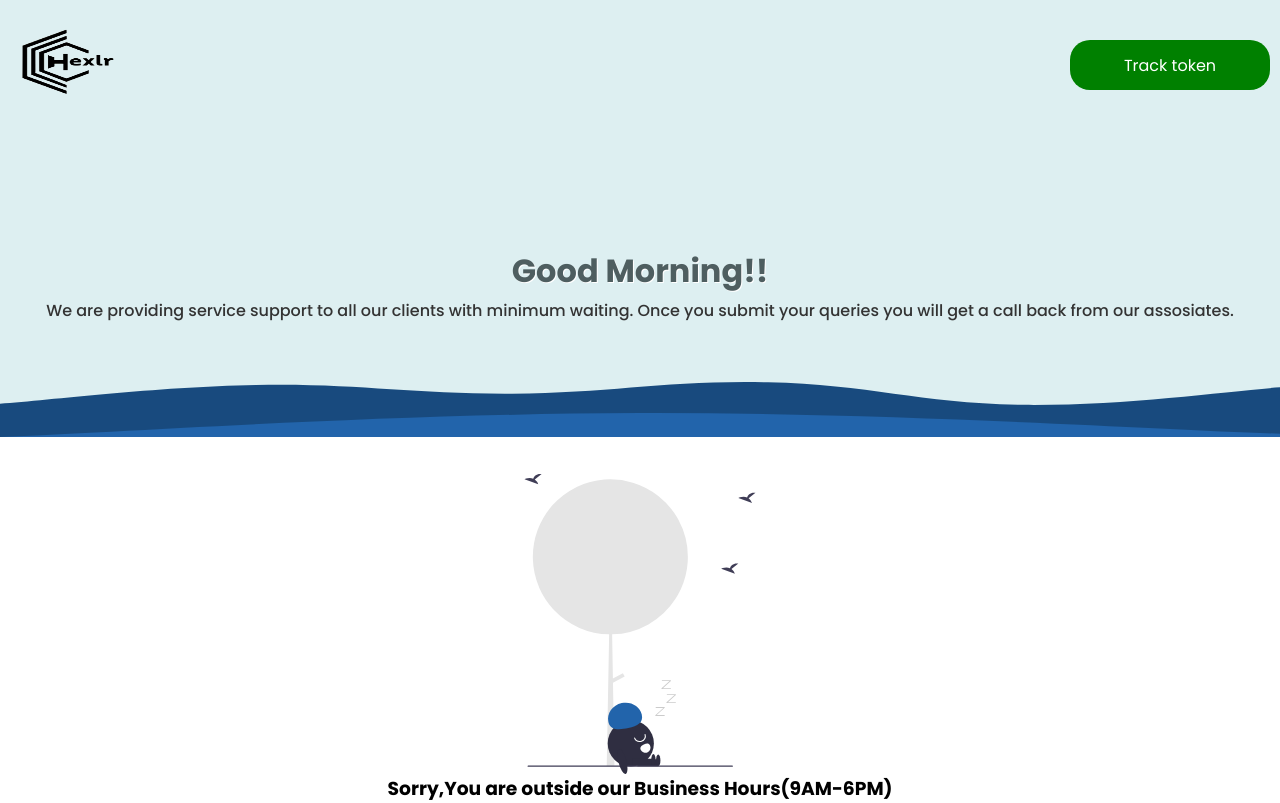
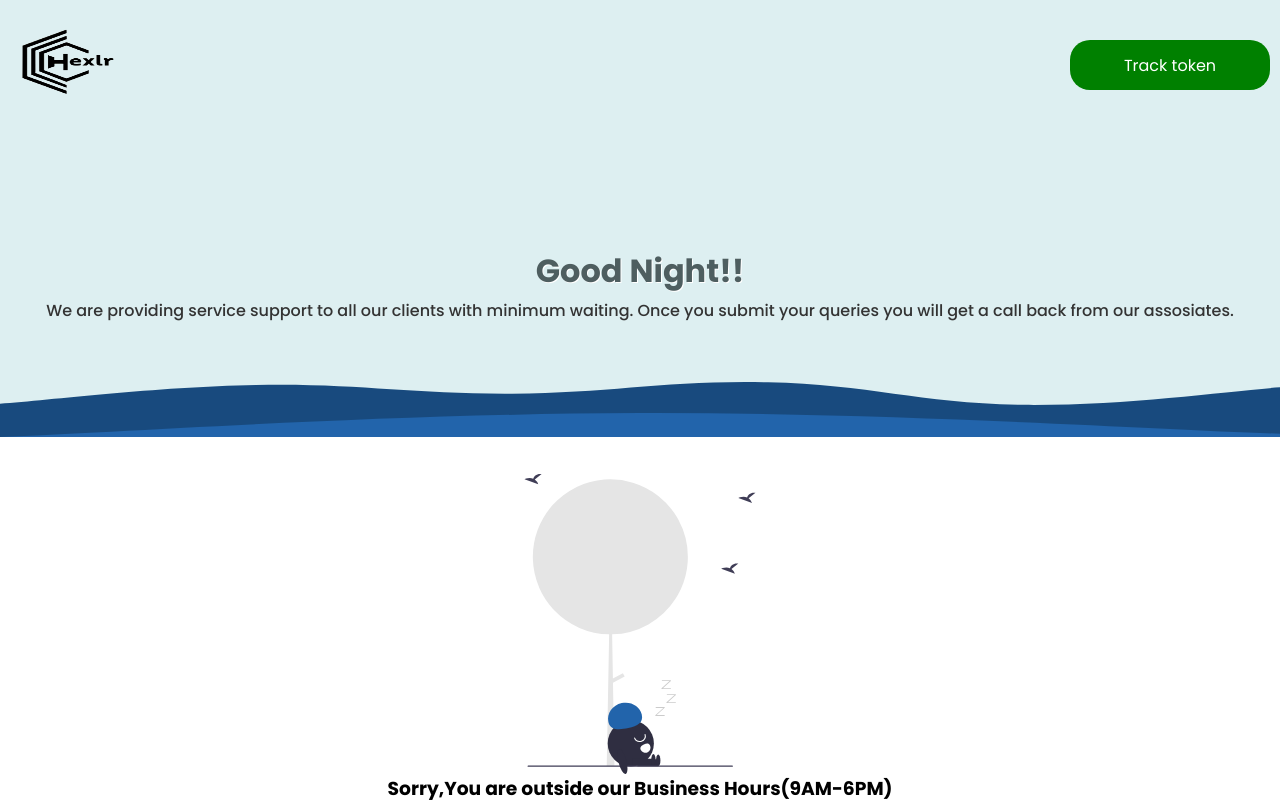
Before and after one commit to iamthomasjames/HexlrSupport, a React (Create React App) app: page / in a window 1280 px wide. Built offline with nearby package versions, Linux system fonts and the light colour scheme.

Commit message:
fixed time issue

```diff
--- a/src/Components/Info/index.js
+++ b/src/Components/Info/index.js
@@ -2,17 +2,17 @@ import React, { useState, useEffect } from "react";
 import "../../App.css";
 import wave from "../../Assets/Images/Wave.svg";
 const Info=()=> {
- const hour = localStorage.getItem("localtime");
+ const hour = new Date();
   return (
     <>
       <div className="info-container">
         <div>
 
-          {hour <= 12 ? (
+          {hour.getHours() <= 12 ? (
             <h1 className="grey-color" style={{ textAlign: "center" }}>Good Morning!!</h1>
-          ) : hour > 12 && hour <= 17 ? (
+          ) : hour.getHours() > 12 && hour.getHours() <= 17 ? (
             <h1 className="grey-color" style={{ textAlign: "center" }}>Good Afternoon!!</h1>
-          ) : hour > 17 && hour <= 19 ? (
+          ) : hour.getHours() > 17 && hour.getHours() <= 19 ? (
             <h1 className="grey-color" style={{ textAlign: "center" }}>Good Evening!!</h1>
           ) : (
             <h1 className="grey-color" style={{ textAlign: "center" }}>Good Night!!</h1>
```
